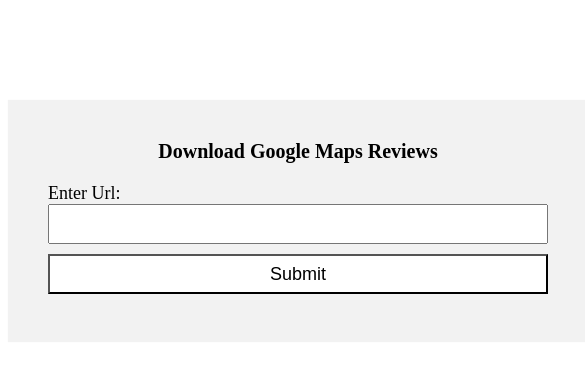
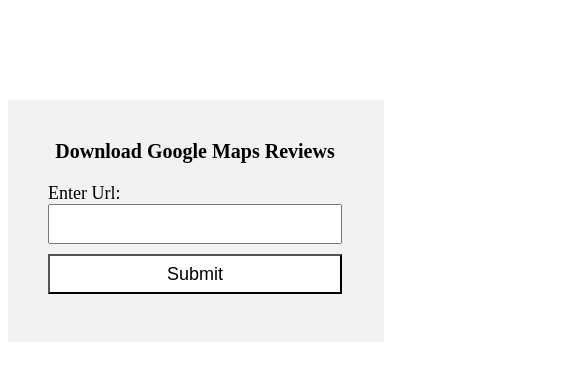
Before and after one commit to sarahchima/reviews-generator, a website: page views/index.html in a window 390 px wide. Shown: the whole page, 585 px wide, since content can reach past the window. Drawn offline with Linux system fonts and the light colour scheme; files that its build step writes are made by us from their sources; files whose address does not match are found by name.

Commit message:
styled button in disabled state, made form responsive

```diff
--- a/public/app.css
+++ b/public/app.css
@@ -9,7 +9,7 @@
 }
 .review-form {
     background-color: #f2f2f2;
-    width: 500px;
+    max-width: 500px;
     min-height: 100px;
     margin: 100px auto;
     box-shadow: 1px 1px 1px 1px #f2f2f2;
@@ -27,6 +27,10 @@
     -webkit-appearance: none;
     background-color: white;
     cursor: pointer;
+}
+
+button:disabled {
+    cursor: default;
 }
 
 button:hover {
```
